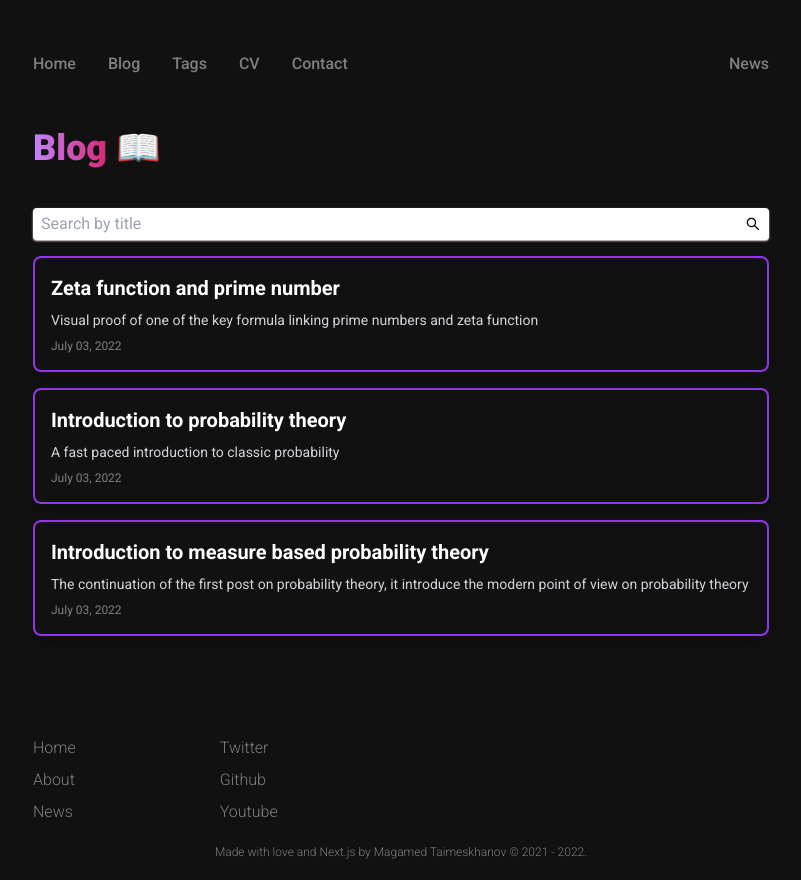
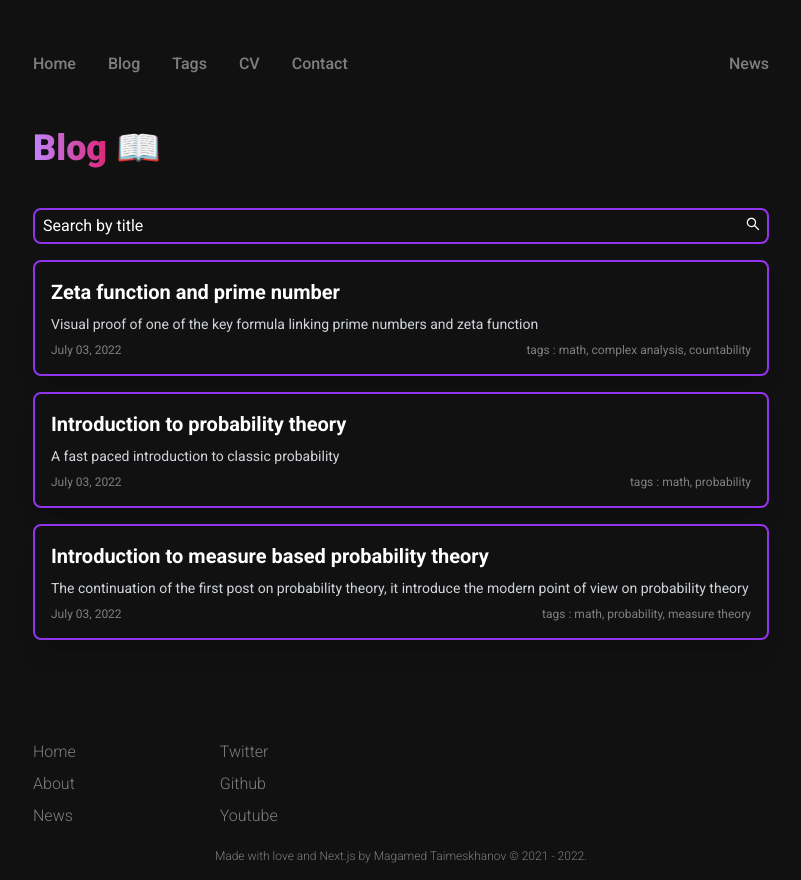
Before and after one commit to MagamedT/magamedtmsk, a Next.js app: page /Blog in a window 1280 px wide. Shown: the whole page, without its empty margins (239-1040 px from the left). Built offline with nearby package versions, Linux system fonts and the light colour scheme.

Commit message:
layout refactoring

```diff
--- a/components/Article.js
+++ b/components/Article.js
@@ -5,7 +5,10 @@ export default function Article({ post }) {
     <div className="w-full p-4 flex flex-col border-solid border-2 border-[#9234ea] rounded-lg shadow-xl hover:shadow-[#9234ea] hover:shadow-sm hover:scale-105 transition-all duration-300 cursor-pointer bg-[#111111]">
         <h2 className="text-white font-bold text-xl mb-2">{post.frontMatter.title}</h2>
         <h3 className="text-gray-300 text-sm mb-2">{post.frontMatter.abstract}</h3>
+        <div className='flex'>
         <h4 className="text-[#807e80] text-xs">{format(parseISO(post.frontMatter.date), 'MMMM dd, yyyy')}</h4>
+        <h4 className="text-[#807e80] text-xs ml-auto">tags : {post.frontMatter.tags.join(', ')}</h4>
+        </div>
     </div>
   )
 }
--- a/pages/Blog.js
+++ b/pages/Blog.js
@@ -40,13 +40,19 @@ export default function Blog( { posts }) {
 
           <InputGroup className="w-full mb-4">
             <Input
-                className="w-full rounded py-1 px-2 shadow-sm shadow-pink-100"
+                className="w-full rounded-lg border-2 border-[#9234ea] py-1 px-2 bg-transparent text-white"
+
                 aria-label="Search by title"
                 placeholder="Search by title"
+                _placeholder={{ color: 'inherit' }}
+
+                focusBorderColor = 'pink.400'
+                errorBorderColor='pink.400'
+
                 onChange={(e) => setSearchValue(e.target.value)}
             />
             <InputRightElement className="py-2 px-2">
-                <AiOutlineSearch />
+                <AiOutlineSearch className="text-white" />
             </InputRightElement>
           </InputGroup>
 
--- a/pages/Tags.js
+++ b/pages/Tags.js
@@ -49,8 +49,8 @@ export default function Tags({ posts }) {
               <div className="flex mb-4">
                 {tagsSet.map(
                     (tag, index) => (
-                      <button onClick = {() => setSearchTag(tag)} key = {index} className="text-white m-1 p-2 flex flex-col border-solid border-2 border-[#9234ea] rounded-lg shadow-xl hover:shadow-[#9234ea] hover:shadow-sm hover:scale-105 transition-all duration-300 cursor-pointer bg-[#111111]">
-                        {tag}
+                      <button onClick = {() => setSearchTag(tag)} key = {index} className="text-white m-1 p-2 flex flex-col items-center justify-center border-solid border-2 border-[#9234ea] rounded-lg shadow-xl hover:shadow-[#9234ea] hover:shadow-sm hover:scale-105 transition-all duration-300 cursor-pointer bg-[#111111]">
+                          <span className="text-center">{tag}</span>
                       </button>
                     )
                   )}
--- a/posts/probability-0.mdx
+++ b/posts/probability-0.mdx
@@ -1,6 +1,7 @@
 ---
 title: Introduction to probability theory
 tags:
+- math
 - probability
 date: '2022-07-03'
 lastUpdated: '2022-07-03'
--- a/posts/probabilty-1.mdx
+++ b/posts/probabilty-1.mdx
@@ -1,6 +1,7 @@
 ---
 title: Introduction to measure based probability theory
 tags:
+- math
 - probability
 - measure theory
 date: '2022-07-03'
```
